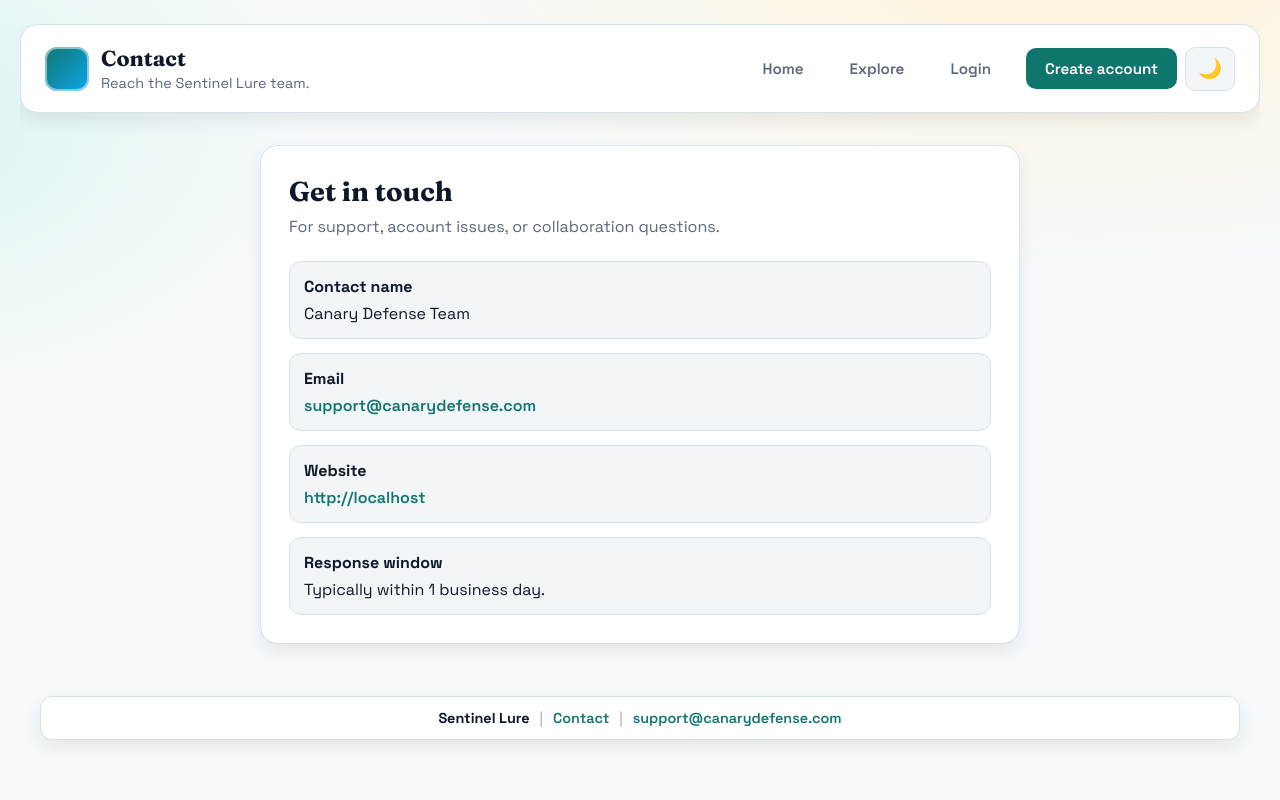
After one commit to Dark-Avenger-Reborn/CanaryDefense, a Flask app: page /contact in a window 1280 px wide. The commit adds this page. Run offline with Flask 3, Linux system fonts and the light colour scheme.

Commit message:
Add contact page and enhance footer: implement contact details loading and styling

```diff
--- /dev/null
+++ b/config/contact_email.txt
@@ -0,0 +1 @@
+support@canarydefense.com
--- /dev/null
+++ b/config/contact_name.txt
@@ -0,0 +1 @@
+Canary Defense Team
--- /dev/null
+++ b/config/contact_website.txt
@@ -0,0 +1 @@
+https://canarydefense.com
--- a/main.py
+++ b/main.py
@@ -39,6 +39,8 @@ app.register_blueprint(honeypot_api_bp)
 
 db = DatabaseCommunicator()
 BRAND_NAME_FILE = Path("config/brand_name.txt")
+CONTACT_NAME_FILE = Path("config/contact_name.txt")
+CONTACT_EMAIL_FILE = Path("config/contact_email.txt")
 
 
 def get_public_base_url():
@@ -64,11 +66,38 @@ def load_brand_name():
         return "Honeypot Control"
 
 
+def _read_config_text(path: Path):
+    try:
+        value = path.read_text(encoding="utf-8").strip()
+        return value or None
+    except FileNotFoundError:
+        return None
+
+
+def load_contact_name():
+    return (
+        _read_config_text(CONTACT_NAME_FILE)
+        or (os.getenv("CONTACT_NAME") or "").strip()
+        or "Canary Defense Team"
+    )
+
+
+def load_contact_email():
+    return (
+        _read_config_text(CONTACT_EMAIL_FILE)
+        or (os.getenv("CONTACT_EMAIL") or "").strip()
+        or (os.getenv("SMTP_SENDER") or "").strip()
+        or "support@canarydefense.com"
+    )
+
+
 @app.context_processor
 def inject_brand_name():
     return {
         "brand_name": load_brand_name(),
-        "public_base_url": get_public_base_url()
+        "public_base_url": get_public_base_url(),
+        "contact_email": load_contact_email(),
+        "contact_name": load_contact_name(),
     }
 
 
@@ -161,6 +190,11 @@ def public_counts():
         "total_honeypots": counts.get('total_honeypots', 0),
         "total_logs": counts.get('total_logs', 0)
     })
+
+
+@app.route('/contact')
+def contact():
+    return render_template('contact.html', logged_in=is_logged_in())
 
 
 @app.route('/robots.txt')
--- a/static/css/main.css
+++ b/static/css/main.css
@@ -218,6 +218,70 @@ p {
     display: flex;
     flex-wrap: wrap;
     gap: 8px;
+}
+
+.global-footer {
+    margin: 28px auto 0;
+    width: min(1280px, calc(100% - 40px));
+    padding: 12px 16px;
+    border-radius: 12px;
+    border: 1px solid var(--border);
+    background: var(--surface);
+    box-shadow: var(--shadow-soft);
+}
+
+.global-footer-inner {
+    display: flex;
+    align-items: center;
+    justify-content: center;
+    gap: 10px;
+    color: var(--muted);
+    font-size: 0.9rem;
+    flex-wrap: wrap;
+}
+
+.global-footer a {
+    color: var(--accent);
+    font-weight: 600;
+}
+
+.global-footer a:hover {
+    text-decoration: underline;
+}
+
+.global-footer-brand {
+    color: var(--ink);
+    font-weight: 700;
+}
+
+.global-footer-sep {
+    opacity: 0.55;
+}
+
+.contact-card {
+    max-width: 760px;
+    margin-left: auto;
+    margin-right: auto;
+}
+
+.contact-grid {
+    display: grid;
+    gap: 14px;
+}
+
+.contact-line {
+    display: grid;
+    gap: 6px;
+    padding: 14px;
+    border: 1px solid var(--border);
+    border-radius: 12px;
+    background: var(--surface-2);
+}
+
+.contact-link {
+    color: var(--accent);
+    font-weight: 600;
+    word-break: break-word;
 }
 
 .chip {
--- a/static/js/theme-toggle.js
+++ b/static/js/theme-toggle.js
@@ -30,6 +30,8 @@ function initThemeToggle() {
             applyTheme(newTheme);
         }
     });
+
+    ensureGlobalFooter();
 }
 
 function applyTheme(theme) {
@@ -55,6 +57,30 @@ function updateToggleIcon(theme) {
     }
 }
 
+function ensureGlobalFooter() {
+    if (document.querySelector('.global-footer')) {
+        return;
+    }
+
+    const footer = document.createElement('footer');
+    footer.className = 'global-footer';
+
+    const supportEmail = document.body?.dataset?.contactEmail || 'support@canarydefense.com';
+    const brand = document.body?.dataset?.brandName || 'Canary Defense';
+
+    footer.innerHTML = [
+        '<div class="global-footer-inner">',
+        `<span class="global-footer-brand">${brand}</span>`,
+        '<span class="global-footer-sep">|</span>',
+        '<a href="/contact">Contact</a>',
+        '<span class="global-footer-sep">|</span>',
+        `<a href="mailto:${supportEmail}">${supportEmail}</a>`,
+        '</div>'
+    ].join('');
+
+    document.body.appendChild(footer);
+}
+
 // Initialize when DOM is ready
 if (document.readyState === 'loading') {
     document.addEventListener('DOMContentLoaded', initThemeToggle);
--- /dev/null
+++ b/templates/contact.html
@@ -0,0 +1,77 @@
+<!DOCTYPE html>
+<html lang="en">
+<head>
+    <meta charset="UTF-8">
+    <meta name="viewport" content="width=device-width, initial-scale=1.0">
+    <title>Contact - {{ brand_name }}</title>
+    <script>
+        (function () {
+            try {
+                const savedTheme = localStorage.getItem('theme');
+                const prefersDark = window.matchMedia('(prefers-color-scheme: dark)').matches;
+                const theme = savedTheme || (prefersDark ? 'dark' : 'light');
+                document.documentElement.setAttribute('data-theme', theme);
+                document.documentElement.style.colorScheme = theme;
+                document.documentElement.style.backgroundColor = theme === 'dark' ? '#0f172a' : '#f7fafc';
+            } catch (error) {}
+        })();
+    </script>
+    <link rel="stylesheet" href="{{ url_for('static', filename='css/main.css') }}">
+</head>
+<body class="page" data-brand-name="{{ brand_name }}" data-contact-email="{{ contact_email }}">
+    <div class="shell">
+        <div class="top-bar">
+            <div class="brand">
+                <div class="brand-mark" aria-hidden="true"></div>
+                <div>
+                    <h1>Contact</h1>
+                    <p>Reach the {{ brand_name }} team.</p>
+                </div>
+            </div>
+            <div class="nav">
+                {% if logged_in %}
+                <a href="/">Dashboard</a>
+                <a href="/honeypots">Honeypots</a>
+                <a href="/logs">Logs</a>
+                <a href="/alerts/config">Alerts</a>
+                <a href="/settings">Settings</a>
+                <a class="nav-primary" href="/logout">Logout</a>
+                {% else %}
+                <a href="/">Home</a>
+                <a href="/honeypots">Explore</a>
+                <a href="/login">Login</a>
+                <a class="nav-primary" href="/create_account">Create account</a>
+                {% endif %}
+                <button id="theme-toggle" aria-label="Toggle dark mode">🌙</button>
+            </div>
+        </div>
+
+        <div class="card contact-card">
+            <div class="section-title">
+                <h2>Get in touch</h2>
+                <p>For support, account issues, or collaboration questions.</p>
+            </div>
+            <div class="contact-grid">
+                <div class="contact-line">
+                    <strong>Contact name</strong>
+                    <span>{{ contact_name }}</span>
+                </div>
+                <div class="contact-line">
+                    <strong>Email</strong>
+                    <a class="contact-link" href="mailto:{{ contact_email }}">{{ contact_email }}</a>
+                </div>
+                <div class="contact-line">
+                    <strong>Website</strong>
+                    <a class="contact-link" href="{{ public_base_url }}">{{ public_base_url }}</a>
+                </div>
+                <div class="contact-line">
+                    <strong>Response window</strong>
+                    <span>Typically within 1 business day.</span>
+                </div>
+            </div>
+        </div>
+    </div>
+
+    <script src="{{ url_for('static', filename='js/theme-toggle.js') }}"></script>
+</body>
+</html>
```
